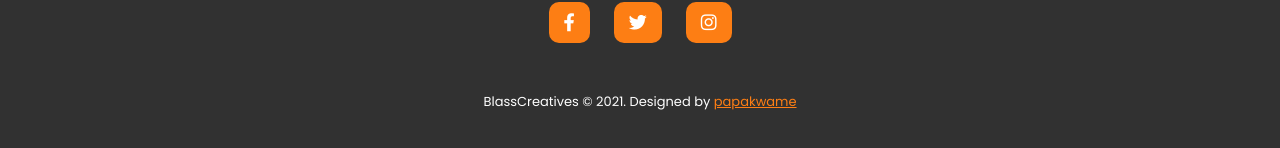
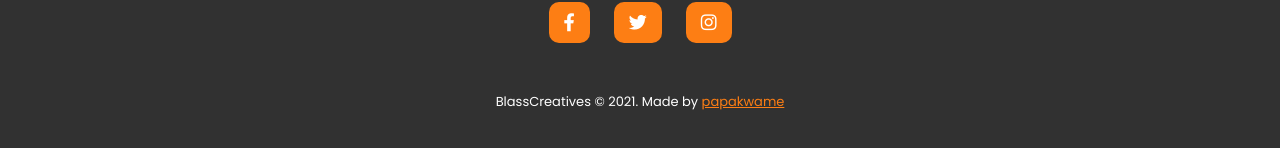
Before and after one commit to kwameaj67/blass_creatives, a React (Create React App) app: page / in a window 1280 px wide. Shown: the part 6707-6855 px from the top of the page. Built offline with nearby package versions, Linux system fonts and the light colour scheme.

Commit message:
home changes

```diff
--- a/src/Pages/Home/Home.js
+++ b/src/Pages/Home/Home.js
@@ -103,9 +103,6 @@ const  Home = () => {
                           <div className="image4"></div>
                           <div className="image5"  ></div>
                           <div className="image6"></div>
-                             {/* <img src={gallery4} alt="galleryImage" className="gallery-img" />  */}
-                             {/* <img src={gallery5} alt="galleryImage" className="gallery-img" />  */}
-                             {/* <img src={gallery6} alt="galleryImage" className="gallery-img" />  */}
                       </div>
                 </div>
                 <div className="view-btn">
@@ -268,7 +265,7 @@ const  Home = () => {
                             <li><a href="https://www.instagram.com/blasscreatives_/"><i className="fab fa-instagram"></i></a></li>
                           </ul>
                      </div>
-                    <p>BlassCreatives &copy; {new Date().getFullYear()}. Designed by <span><a className="design" href="https://twitter.com/___papakwame">papakwame</a></span></p>
+                    <p>BlassCreatives &copy; {new Date().getFullYear()}. Made by <span><a className="design" href="https://twitter.com/___papakwame">papakwame</a></span></p>
            </footer>
         </>
     )
```
Lines whose indentation alone changed are shown as unchanged.
